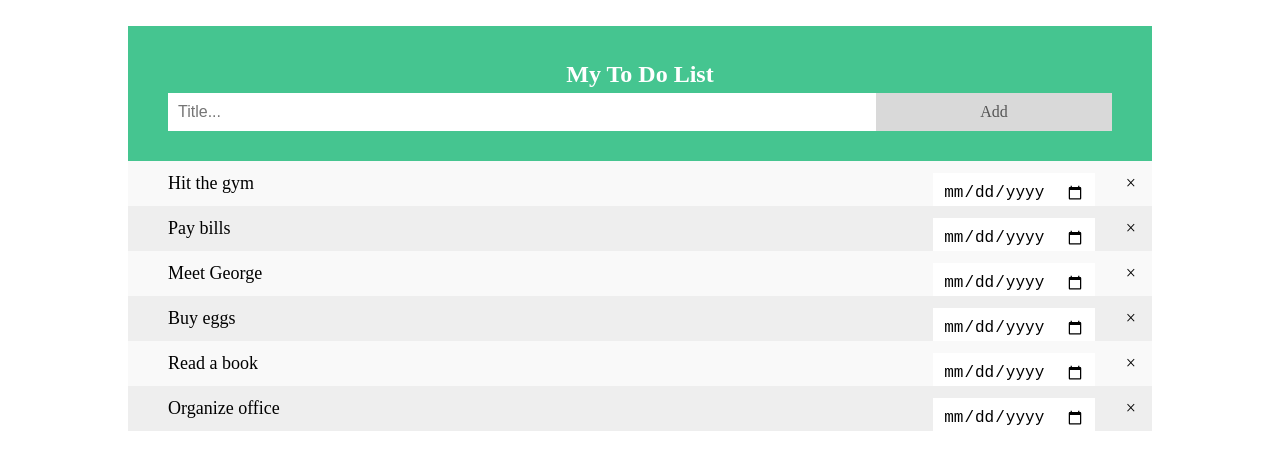
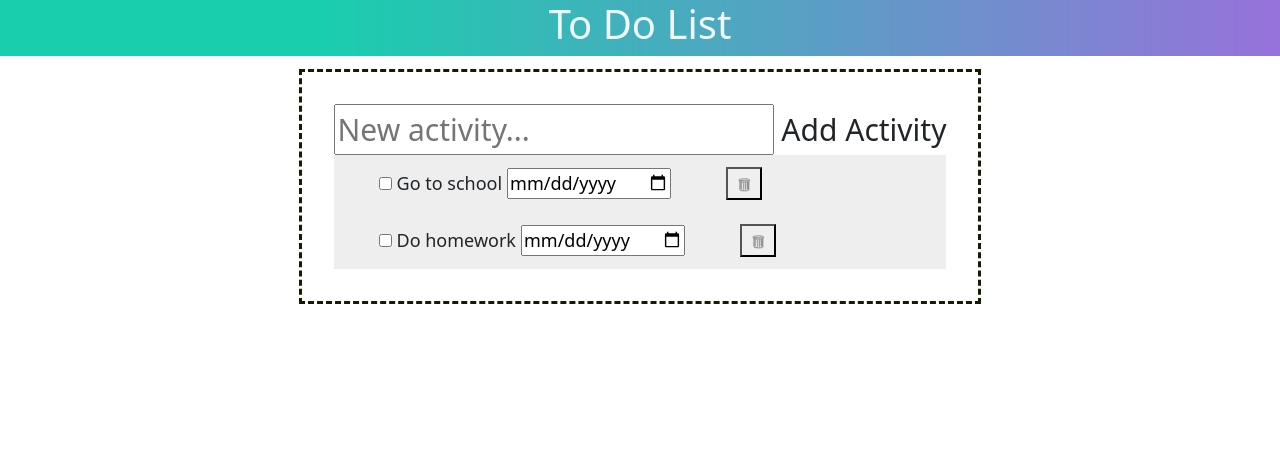
Before and after one commit to CesarIgnacio/cisc3650assignment, a plain HTML site: page index.html in a window 1280 px wide. Drawn offline with nearby package versions, Linux system fonts and the light colour scheme.

Commit message:
Add files via upload

```diff
--- a/index.html
+++ b/index.html
@@ -1,217 +1,25 @@
-<!DOCTYPE html>
-<html>
+<!doctype html>
+<html lang="en">
     <head>
+        <!-- Required meta tags -->
+        <meta charset="utf-8">
         <meta name="viewport" content="width=device-width, initial-scale=1">
-<style>
-body {
-  margin: 10%;
-  margin-top: 2%;
-  min-width: 250px;
-}
-
-/* Include the padding and border in an element's total width and height */
-* {
-  box-sizing: border-box;
-}
-
-/* Remove margins and padding from the list */
-ul {
-  margin: 0;
-  padding: 0;
-}
-
-/* Style the list items */
-ul li {
-  cursor: pointer;
-  position: relative;
-  padding: 12px 8px 12px 40px;
-  list-style-type: none;
-  background: #eee;
-  font-size: 18px;
-  transition: 0.2s;
-
-  /* make the list items unselectable */
-  -webkit-user-select: none;
-  -moz-user-select: none;
-  -ms-user-select: none;
-  user-select: none;
-}
-
-/* Set all odd list items to a different color (zebra-stripes) */
-ul li:nth-child(odd) {
-  background: #f9f9f9;
-}
-
-/* Darker background-color on hover */
-ul li:hover {
-  background: #ddd;
-}
-
-/* When clicked on, add a background color and strike out text */
-ul li.checked {
-  background: #888;
-  color: #fff;
-  text-decoration: line-through;
-}
-
-/* Add a "checked" mark when clicked on */
-ul li.checked::before {
-  content: '';
-  position: absolute;
-  border-color: #fff;
-  border-style: solid;
-  border-width: 0 2px 2px 0;
-  top: 10px;
-  left: 16px;
-  transform: rotate(45deg);
-  height: 15px;
-  width: 7px;
-}
-
-/* Style the close button */
-.close {
-  position: absolute;
-  right: 0;
-  top: 0;
-  padding: 12px 16px 12px 16px;
-}
-
-.close:hover {
-  background-color: #f44336;
-  color: white;
-}
-
-/* Style the header */
-.header {
-  background-color: #45c590;
-  padding: 30px 40px;
-  color: white;
-  text-align: center;
-}
-
-/* Clear floats after the header */
-.header:after {
-  content: "";
-  display: table;
-  clear: both;
-}
-
-/* Style the input */
-.Sinput {
-  margin: 0;
-  border: none;
-  border-radius: 0;
-  width: 75%;
-  padding: 10px;
-  float: left;
-  font-size: 16px;
-}
-
-/* Style the input */
-input {
-  margin: 0;
-  margin-right: 5%;
-  border: none;
-  border-radius: 0;
-  padding: 10px;
-  float: right;
-  font-size: 16px;
-}
-
-/* Style the "Add" button */
-.addBtn {
-  padding: 10px;
-  width: 25%;
-  background: #d9d9d9;
-  color: #555;
-  float: left;
-  text-align: center;
-  font-size: 16px;
-  cursor: pointer;
-  transition: 0.3s;
-  border-radius: 0;
-}
-
-.addBtn:hover {
-  background-color: #bbb;
-}
-</style>
+        <link href="hw1.css" rel="stylesheet">
+        <script src="main.js"></script>
+        <!-- Bootstrap CSS -->
+        <link href="https://cdn.jsdelivr.net/npm/bootstrap@5.1.3/dist/css/bootstrap.min.css" rel="stylesheet" integrity="sha384-1BmE4kWBq78iYhFldvKuhfTAU6auU8tT94WrHftjDbrCEXSU1oBoqyl2QvZ6jIW3" crossorigin="anonymous">
+        <title>To Do list</title>
     </head>
     <body>
-
-<div id="myDIV" class="header">
-  <h2 style="margin:5px">My To Do List</h2>
-  <input class="Sinput" type="text" id="myInput" placeholder="Title...">
-  <span onclick="newElement()" class="addBtn">Add</span>
-</div>
-
-<ul id="myUL">
-  <li>Hit the gym<input type="date"></li>
-  <li>Pay bills<input type="date"></li>
-  <li>Meet George<input type="date"></li>
-  <li>Buy eggs<input type="date"></li>
-  <li>Read a book<input type="date"></li>
-  <li>Organize office<input type="date"></li>
+        <header>
+            <h1>To Do List</h1>
+        </header>
+            <ul class="orderList" id="myUL">
+                <input type="text" id="myInput" placeholder="New activity...">
+                <span onclick="addElement()" id="addButton">Add Activity</span>
+                <li id = "el1"><input id = "input1" type="checkbox" onclick="isCheck()">Go to school<input type="date"><button type="button" onclick="del1()" class="delDesign"><img src = "icon.png" height="15px" width="20px"/></button></li>
+                <li id = "el2"><input id = "input2" type="checkbox" onclick="isCheck()">Do homework<input type="date"><button type="button" onclick="del2()" class="delDesign"><img src = "icon.png" height="15px" width="20px"/></button></li>
             </ul>
-
-<script>
-// Create a "close" button and append it to each list item
-var myNodelist = document.getElementsByTagName("LI");
-var i;
-for (i = 0; i < myNodelist.length; i++) {
-  var span = document.createElement("SPAN");
-  var txt = document.createTextNode("\u00D7");
-  span.className = "close";
-  span.appendChild(txt);
-  myNodelist[i].appendChild(span);
-}
-
-// Click on a close button to hide the current list item
-var close = document.getElementsByClassName("close");
-var i;
-for (i = 0; i < close.length; i++) {
-  close[i].onclick = function() {
-    var div = this.parentElement;
-    div.style.display = "none";
-  }
-}
-
-// Add a "checked" symbol when clicking on a list item
-var list = document.querySelector('ul');
-list.addEventListener('click', function(ev) {
-  if (ev.target.tagName === 'LI') {
-    ev.target.classList.toggle('checked');
-  }
-}, false);
-
-// Create a new list item when clicking on the "Add" button
-function newElement() {
-  var li = document.createElement("li");
-  var inputValue = document.getElementById("myInput").value;
-  var t = document.createTextNode(inputValue);
-  li.appendChild(t);
-  if (inputValue === '') {
-    alert("You must write something!");
-  } else {
-    document.getElementById("myUL").appendChild(li);
-    li.innerHTML += "<input type='date'>";
-  }
-  document.getElementById("myInput").value = "";
-
-  var span = document.createElement("SPAN");
-  var txt = document.createTextNode("\u00D7");
-  span.className = "close";
-  span.appendChild(txt);
-  li.appendChild(span);
-
-  for (i = 0; i < close.length; i++) {
-    close[i].onclick = function() {
-      var div = this.parentElement;
-      div.style.display = "none";
-    }
-  }
-}
-</script>
 
     </body>
 </html>
```
Lines whose indentation alone changed are shown as unchanged.
